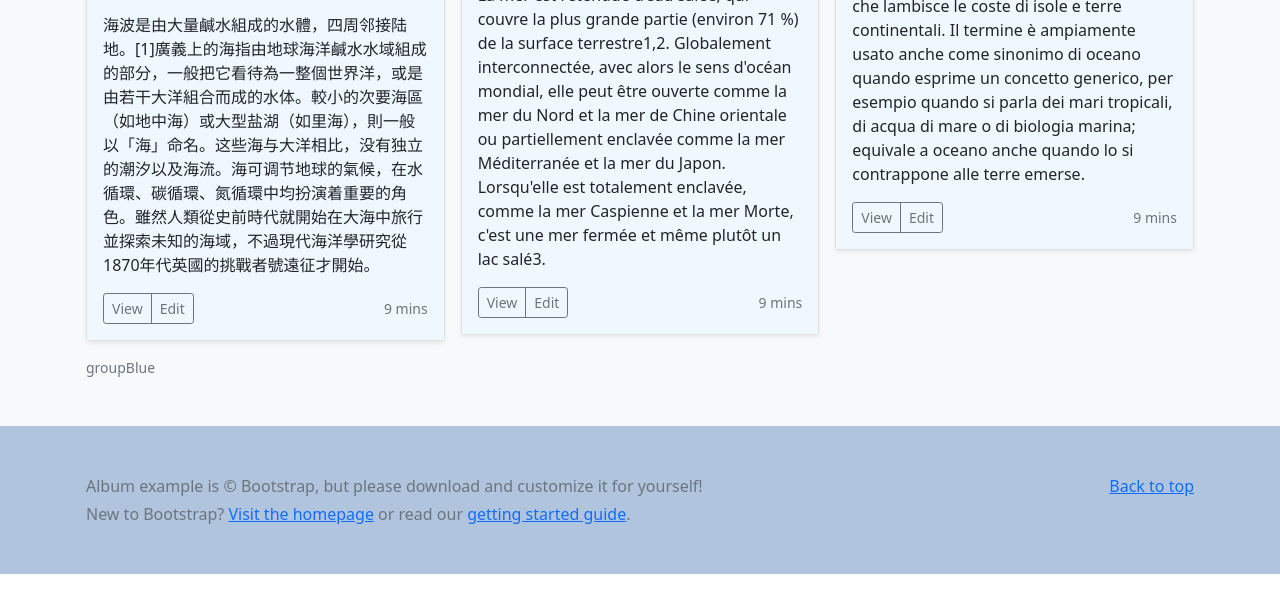
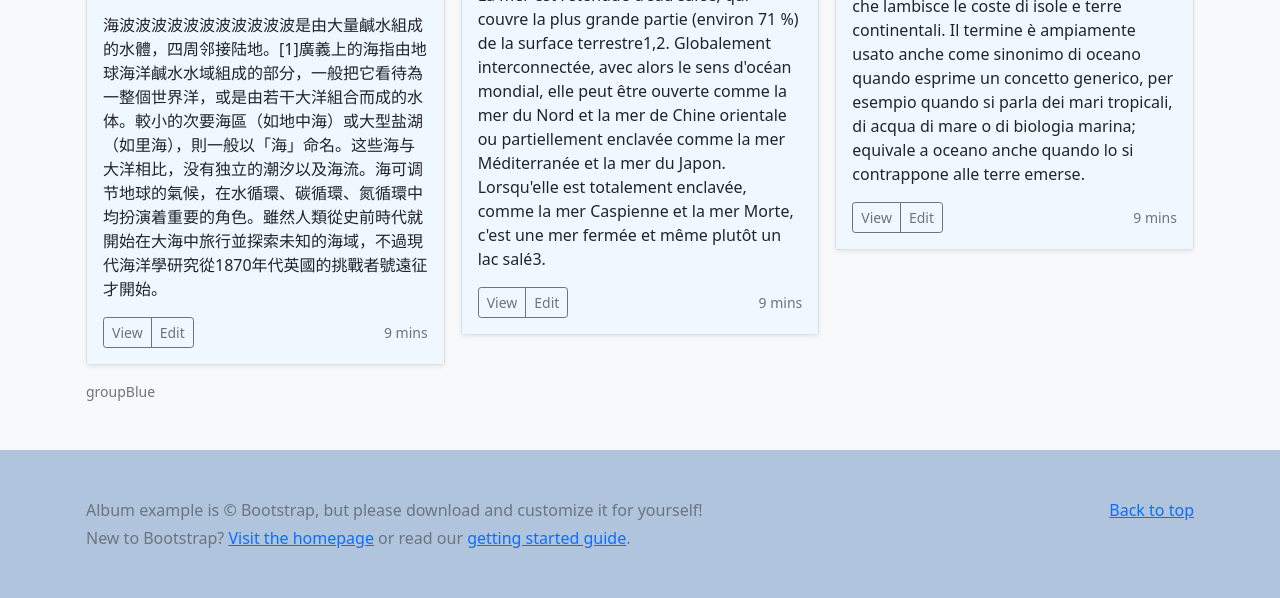
Before and after one commit to tomoyasu106/groupBlue, a plain HTML site: page index.html in a window 1280 px wide. Shown: the part 1362-1960 px from the top of the page. Before the commit the page ends 1936 px from the top, so only its background shows below. Drawn offline with nearby package versions, Linux system fonts and the light colour scheme.

Commit message:
update nami

```diff
--- a/index.html
+++ b/index.html
@@ -160,7 +160,7 @@
                                     <rect width="100%" height="100%" fill="#55595c" /><text x="50%" y="50%" fill="#eceeef" dy=".3em">Thumbnail</text>
                                 </svg> -->
                                 <div class="card-body">
-                                    <p class="card-text">海波是由大量鹹水組成的水體，四周邻接陆地。[1]廣義上的海指由地球海洋鹹水水域組成的部分，一般把它看待為一整個世界洋，或是由若干大洋組合而成的水体。較小的次要海區（如地中海）或大型盐湖（如里海），則一般以「海」命名。这些海与大洋相比，没有独立的潮汐以及海流。海可调节地球的氣候，在水循環、碳循環、氮循環中均扮演着重要的角色。雖然人類從史前時代就開始在大海中旅行並探索未知的海域，不過現代海洋學研究從1870年代英國的挑戰者號遠征才開始。</p>
+                                    <p class="card-text">海波波波波波波波波波波波是由大量鹹水組成的水體，四周邻接陆地。[1]廣義上的海指由地球海洋鹹水水域組成的部分，一般把它看待為一整個世界洋，或是由若干大洋組合而成的水体。較小的次要海區（如地中海）或大型盐湖（如里海），則一般以「海」命名。这些海与大洋相比，没有独立的潮汐以及海流。海可调节地球的氣候，在水循環、碳循環、氮循環中均扮演着重要的角色。雖然人類從史前時代就開始在大海中旅行並探索未知的海域，不過現代海洋學研究從1870年代英國的挑戰者號遠征才開始。</p>
                                     <div class="d-flex justify-content-between align-items-center">
                                         <div class="btn-group">
                                             <button type="button" class="btn btn-sm btn-outline-secondary">View</button>
```
